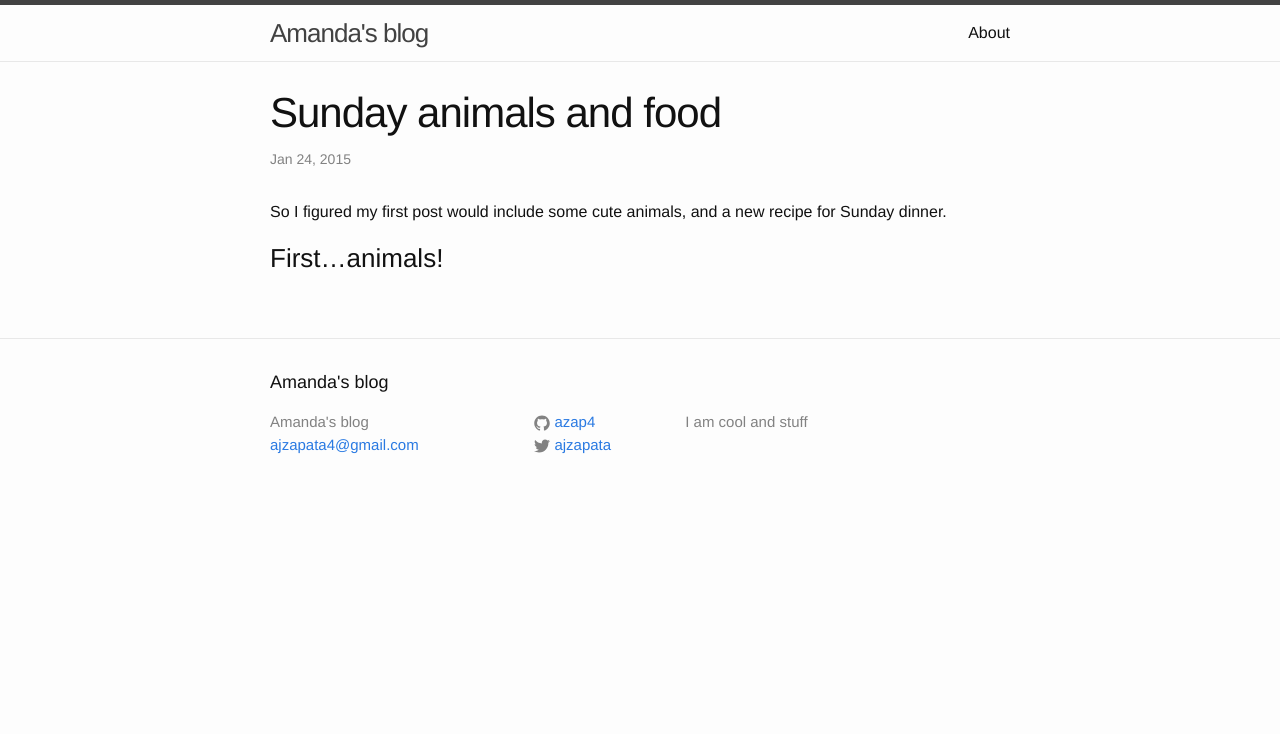
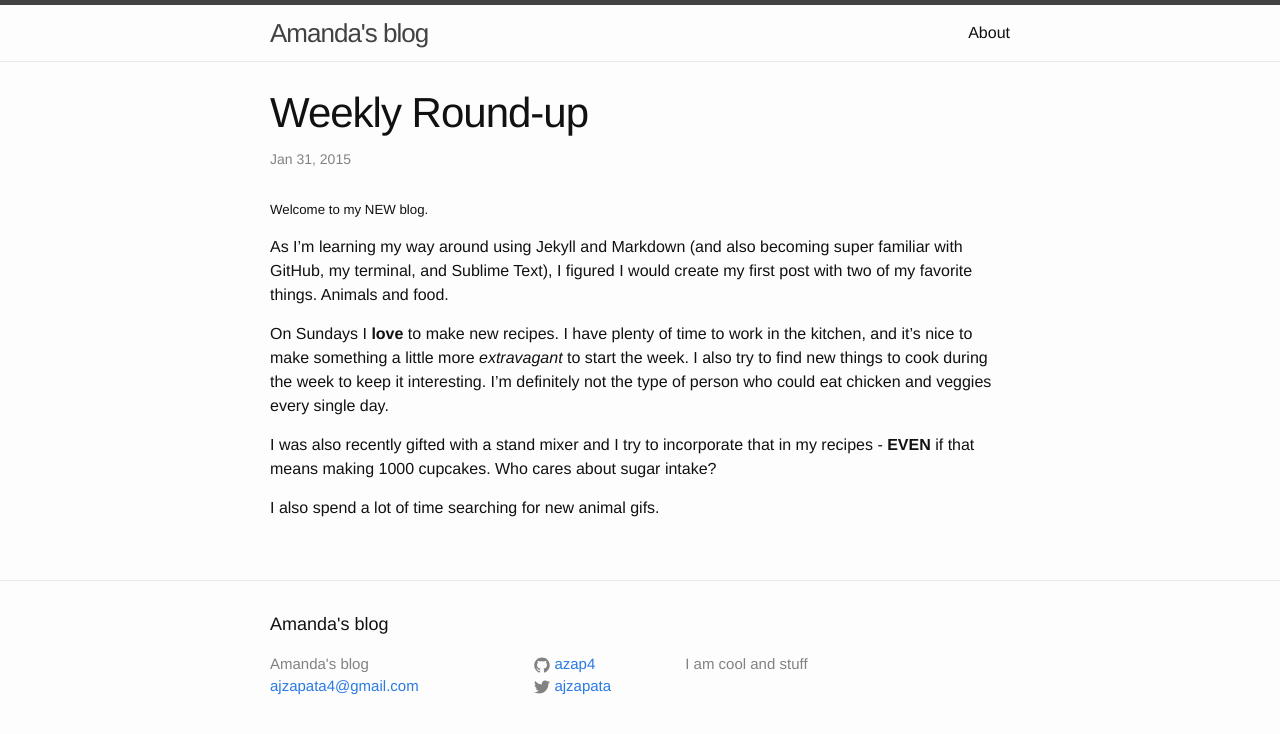
Before and after one commit to azap4/azap4.github.io, a Jekyll site: the page built from _posts/2015-01-25-Look-at-the-animals.md, in a window 1280 px wide. Shown: the top 734 px of the page. Built offline with Jekyll 4.4.1, drawn with Linux system fonts in a browser that asks for light colours.

Commit message:
first weekly post

```diff
--- a/_posts/2015-01-25-Look-at-the-animals.md
+++ b/_posts/2015-01-25-Look-at-the-animals.md
@@ -1,8 +1,14 @@
 ---
 layout: post
-title:  "Sunday animals and food"
-date:   2015-01-24 16:27:00
+title:  "Weekly Round-up"
+date:   2015-01-31 15:45:00
 ---
-So I figured my first post would include some cute animals, and a new recipe for Sunday dinner.
+#####Welcome to my NEW blog.
 
-###First...animals!
+As I'm learning my way around using Jekyll and Markdown (and also becoming super familiar with GitHub, my terminal, and Sublime Text), I figured I would create my first post with two of my favorite things. Animals and food.
+
+On Sundays I **love** to make new recipes. I have plenty of time to work in the kitchen, and it's nice to make something a little more *extravagant* to start the week. I also try to find new things to cook during the week to keep it interesting. I'm definitely not the type of person who could eat chicken and veggies every single day.
+
+I was also recently gifted with a stand mixer and I try to incorporate that in my recipes - **EVEN** if that means making 1000 cupcakes. Who cares about sugar intake?
+
+I also spend a lot of time searching for new animal gifs.
```
